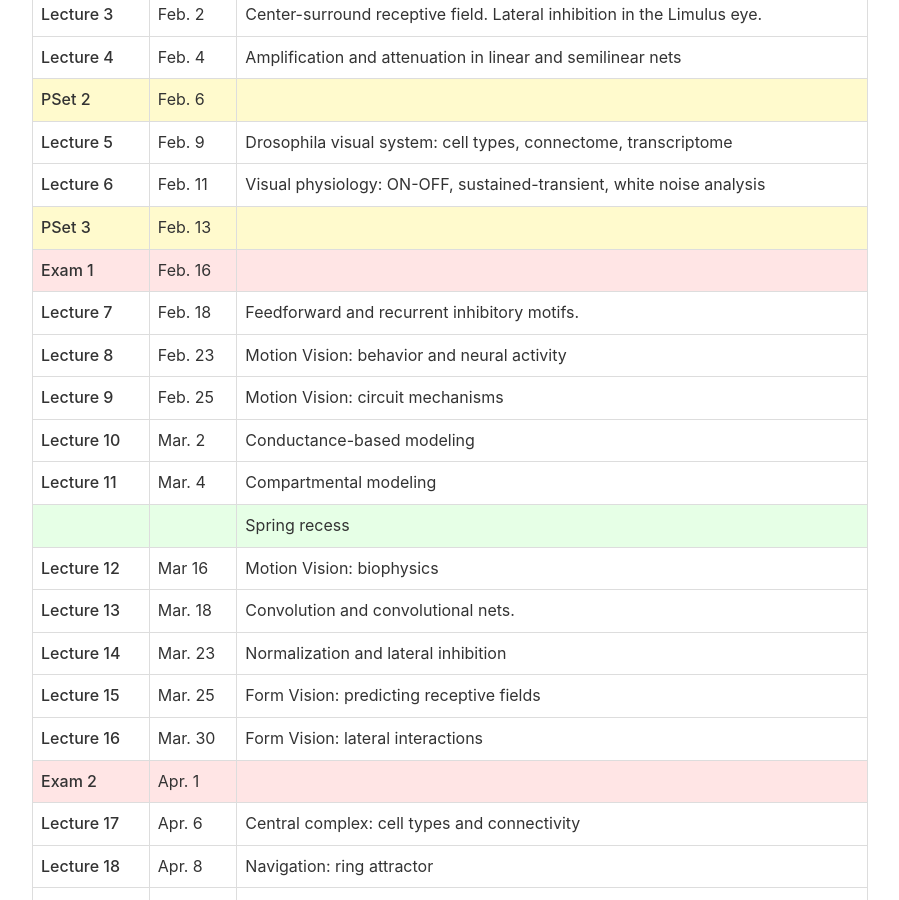
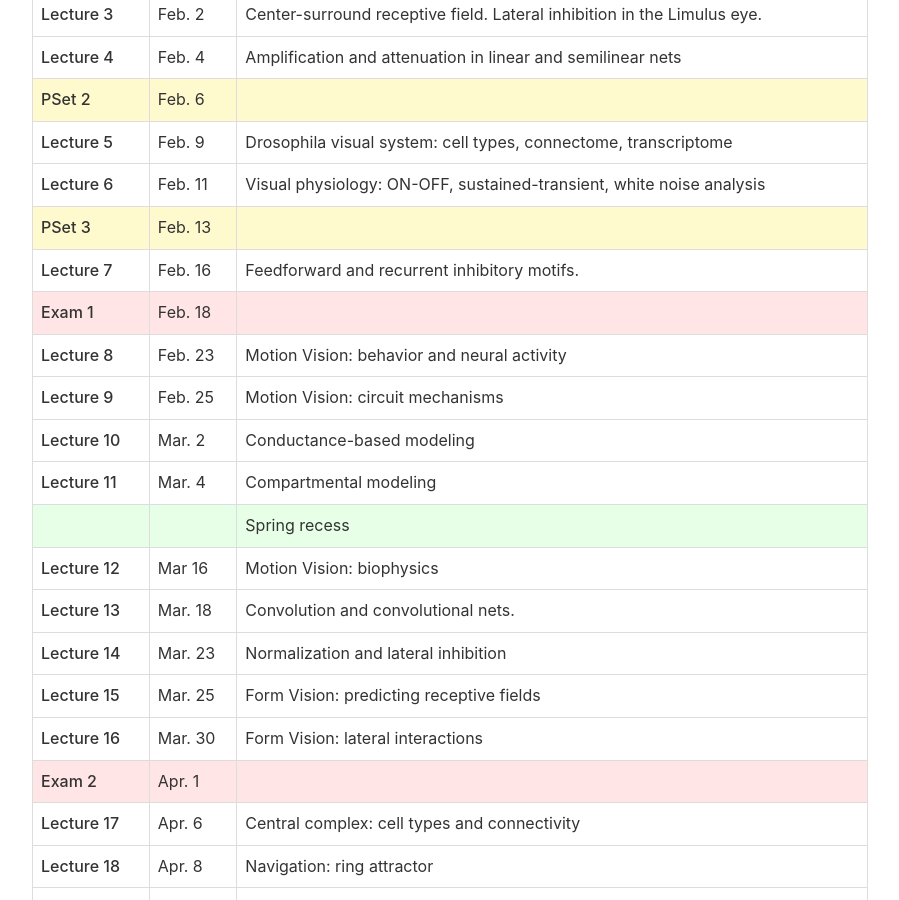
Before and after one commit to brainemulation/brainemulation.github.io, a Jekyll site: the page built from schedule.md, in a window 1280 px wide and 900 px high, scrolled down 362 px. Shown: the whole window, without its empty margins (190-1089 px from the left). Built offline with Jekyll 4.4.1, drawn with Linux system fonts in a browser that asks for light colours.

Commit message:
Switch dates of Exam 1 and Lecture 7

```diff
--- a/schedule.md
+++ b/schedule.md
@@ -16,8 +16,8 @@ permalink: /schedule
 <tr><td>Lecture 5</td><td>Feb. 9</td><td>Drosophila visual system: cell types, connectome, transcriptome</td></tr>
 <tr><td>Lecture 6</td><td>Feb. 11</td><td>Visual physiology: ON-OFF, sustained-transient, white noise analysis</td></tr>
 <tr class="pset-row"><td>PSet 3</td><td>Feb. 13</td><td></td></tr>
-<tr class="exam-row"><td>Exam 1</td><td>Feb. 16</td><td></td></tr>
-<tr><td>Lecture 7</td><td>Feb. 18</td><td>Feedforward and recurrent inhibitory motifs.</td></tr>
+<tr><td>Lecture 7</td><td>Feb. 16</td><td>Feedforward and recurrent inhibitory motifs.</td></tr>
+<tr class="exam-row"><td>Exam 1</td><td>Feb. 18</td><td></td></tr>
 <tr><td>Lecture 8</td><td>Feb. 23</td><td>Motion Vision: behavior and neural activity</td></tr>
 <tr><td>Lecture 9</td><td>Feb. 25</td><td>Motion Vision: circuit mechanisms</td></tr>
 <tr><td>Lecture 10</td><td>Mar. 2</td><td>Conductance-based modeling</td></tr>
```
